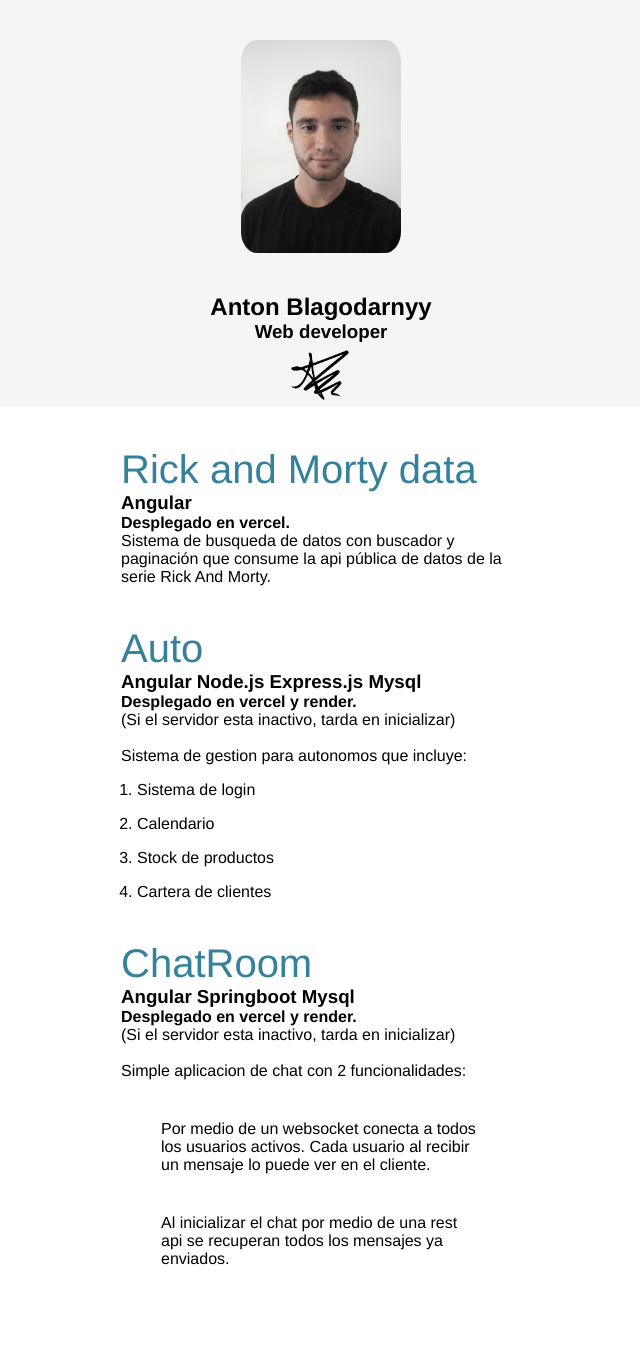
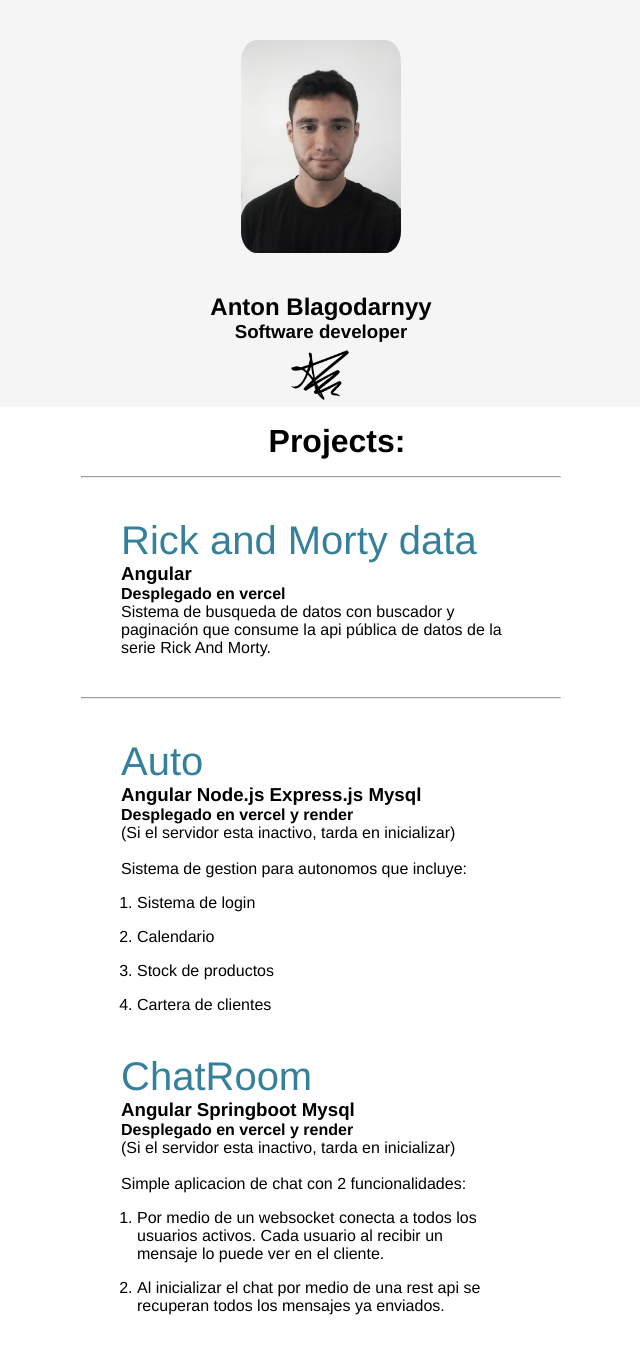
Before and after one commit to antonBlagodarnyy/antonBlagodarnyy.github.io, a PHP site: page / in a window 1280 px wide. Shown: the whole page, without its empty margins (319-959 px from the left). Before the commit the page ends 1265 px from the top, so only its background shows below. Run offline with PHP 8.4, Linux system fonts and the light colour scheme.

Commit message:
Changed a bunch of things

```diff
--- a/index.html
+++ b/index.html
@@ -16,28 +16,32 @@
           alt="profile-pic"
         />
         <h2>Anton Blagodarnyy</h2>
-        <h3>Web developer</h3>
+        <h3>Software developer</h3>
         <img class="signature-pic" src="assets/firma.png" />
       </div>
     </div>
     <div class="container">
+      <h1>Projects:</h1>
       <div class="container-links">
         <ul>
+
+           <hr>
           <li>
             <a href="https://rick-and-morty-gray-five.vercel.app/"
               >Rick and Morty data</a
             >
             <h3>Angular</h3>
-            <h4>Desplegado en vercel.</h4>
+            <h4>Desplegado en vercel</h4>
             <p>
               Sistema de busqueda de datos con buscador y paginación que consume
               la api pública de datos de la serie Rick And Morty.
             </p>
           </li>
+          <hr>
           <li>
             <a href="https://auto-sepia.vercel.app/">Auto</a>
             <h3>Angular Node.js Express.js Mysql</h3>
-            <h4>Desplegado en vercel y render.</h4>
+            <h4>Desplegado en vercel y render</h4>
             <p>(Si el servidor esta inactivo, tarda en inicializar)</p>
             <br />
             <p>Sistema de gestion para autonomos que incluye:</p>
@@ -51,14 +55,14 @@
           <li>
             <a href="https://chat-room-ten-lovat.vercel.app/">ChatRoom</a>
             <h3>Angular Springboot Mysql</h3>
-            <h4>Desplegado en vercel y render.</h4>
+            <h4>Desplegado en vercel y render</h4>
             <p>(Si el servidor esta inactivo, tarda en inicializar)</p>
             <br />
             <p>Simple aplicacion de chat con 2 funcionalidades:</p>
-            <ul>
+            <ol>
               <li>Por medio de un websocket conecta a todos los usuarios activos. Cada usuario al recibir un mensaje lo puede ver en el cliente.</li>
               <li>Al inicializar el chat por medio de una rest api se recuperan todos los mensajes ya enviados.</li>
-            </ul>
+            </ol>
           </li>
         </ul>
       </div>
--- a/style.css
+++ b/style.css
@@ -18,6 +18,13 @@ a {
 
 a:visited {
   color: #35819b;
+}
+
+h1{
+  width:100%;
+
+  text-align:center;
+  padding:2vh;
 }
 .container {
   width: 100%;
```
